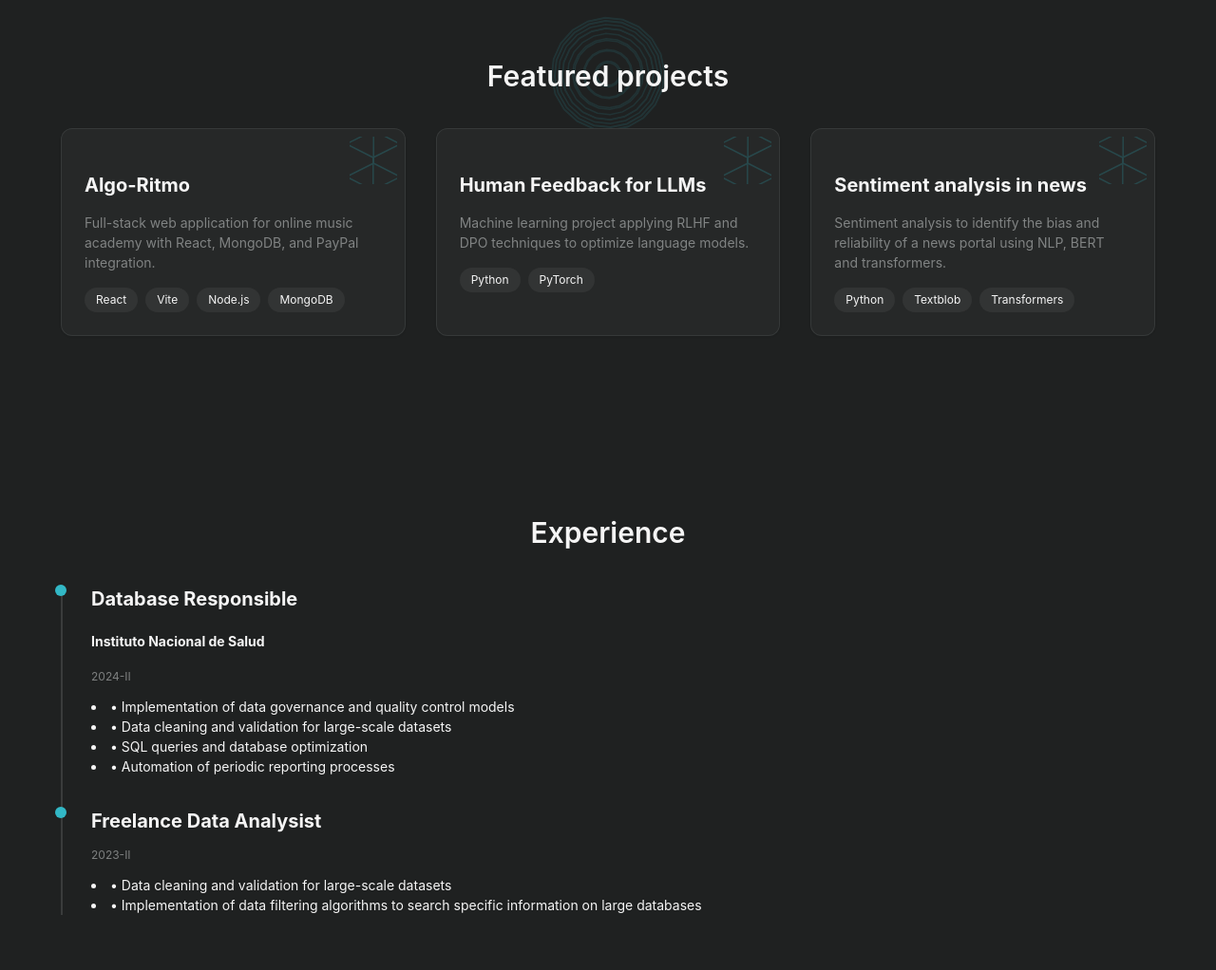
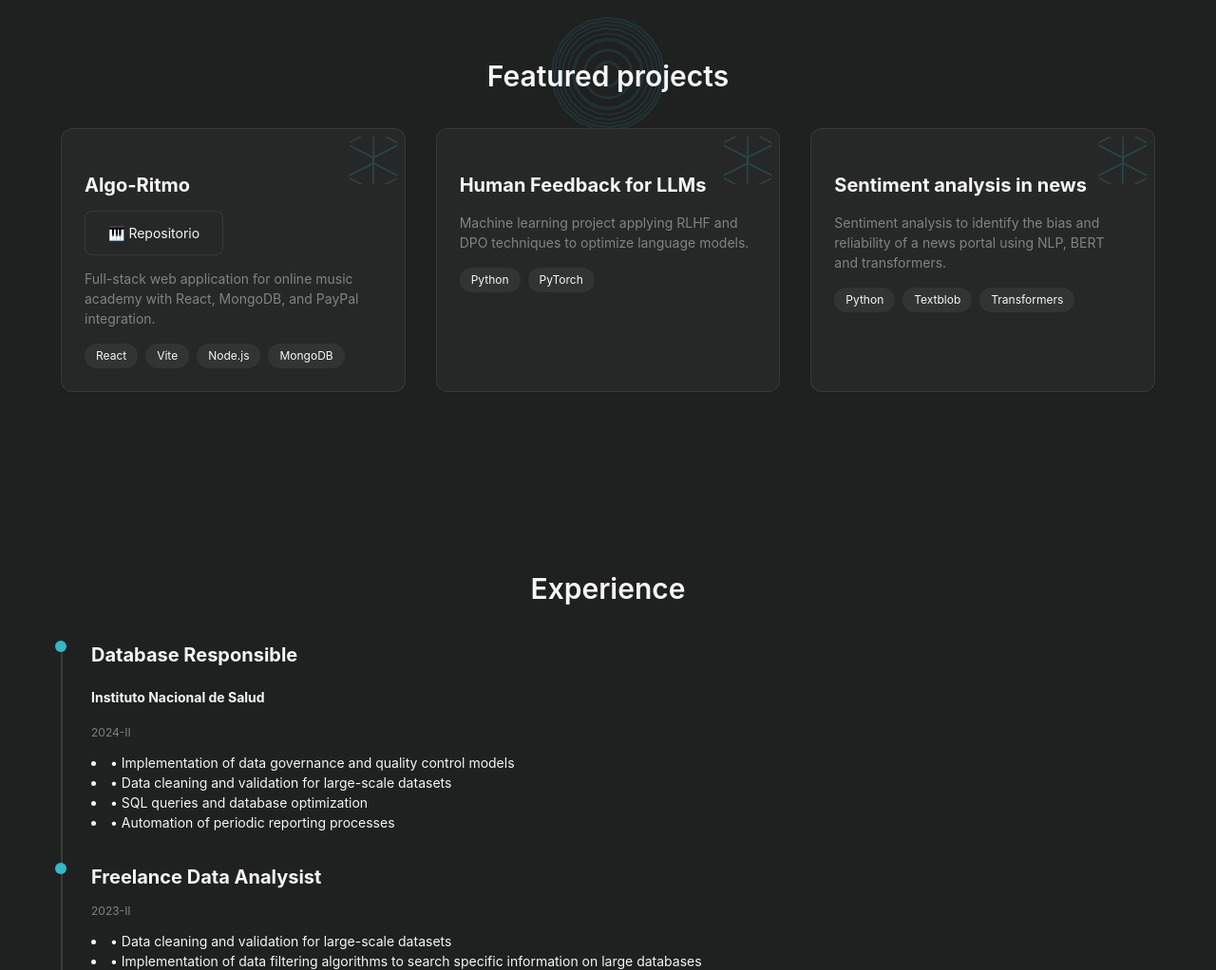
Before and after one commit to DavidDaza2906/Portfolio, a website: page index.html in a window 1280 px wide. Shown: the part 1624-2646 px from the top of the page at 95% size. Drawn offline with Linux system fonts and the light colour scheme; a web font is replaced by a local one.

Commit message:
Update index.html

```diff
--- a/index.html
+++ b/index.html
@@ -79,6 +79,8 @@
                 <div class="project-card">
                     <div class="project-content">
                         <h3>Algo-Ritmo</h3>
+                        <a href="https://daviddaza2906.github.io/AcademiaAC/" class="contact-link" target="_blank">🎹 Repositorio</a>
+
                         <p>Full-stack web application for online music academy with React, MongoDB, and PayPal integration.</p>
                         <div class="project-tags">
                             <span class="tag">React</span>
```
